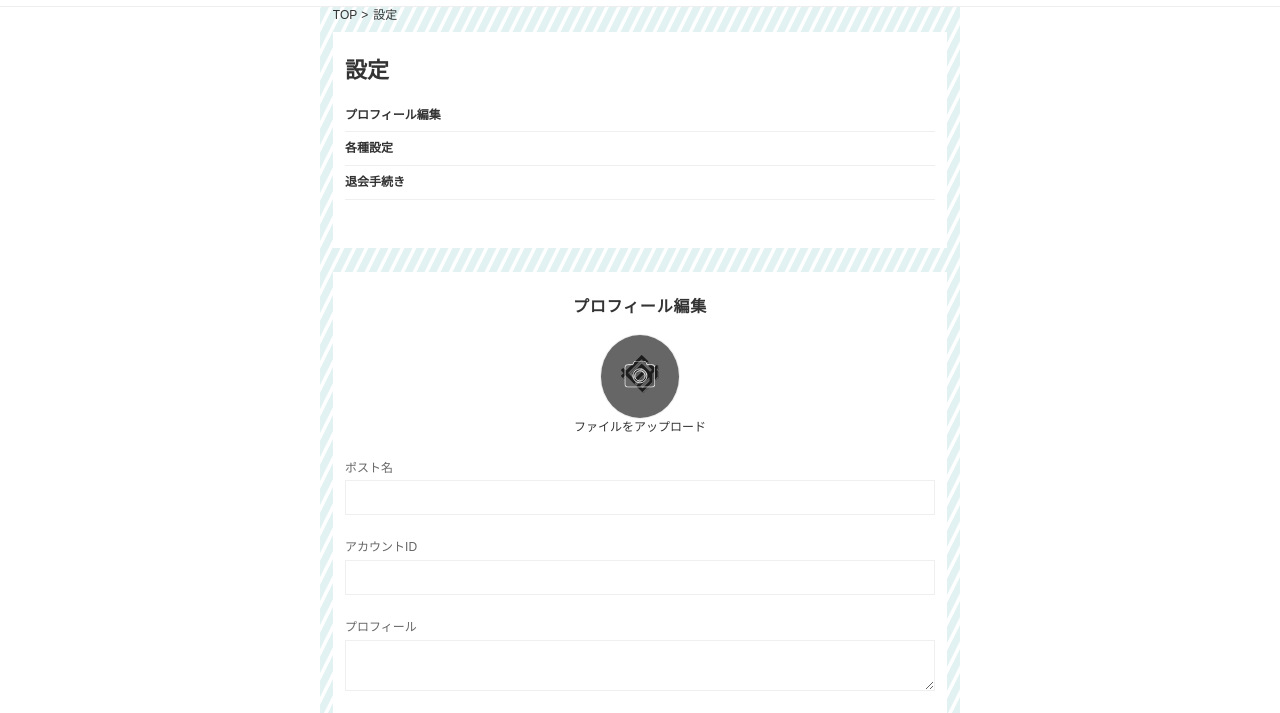
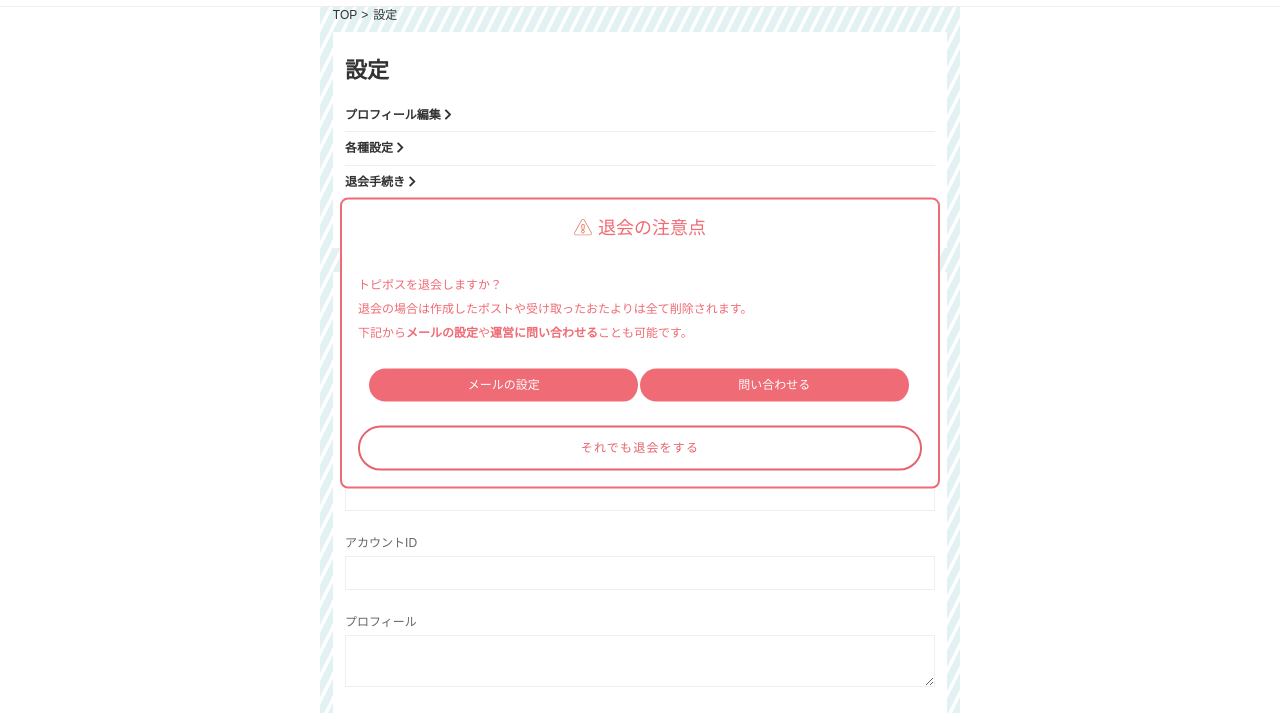
Before and after one commit to key0423/topiposu_namuru, a website: page profile.html in a window 1280 px wide. Shown: the part 57-770 px from the top of the page. Drawn offline with nearby package versions, Linux system fonts and the light colour scheme.

Commit message:
プロフィール画面の修正完了しました

```diff
--- a/profile.html
+++ b/profile.html
@@ -54,9 +54,9 @@
             <h1 class="page_ttl">設定</h1>
           </div>
           <ul class="u_page_link_list l_inner u_mgb24">
-            <li class="page_link_item"><a href="#profile" class="page_link_item_link u_pdb8 u_pdt8">プロフィール編集</a></li>
-            <li class="page_link_item"><a href="#other_settings" class="page_link_item_link u_pdb8 u_pdt8">各種設定</a></li>
-            <li class="page_link_item"><a href="#withdrawal" class="page_link_item_link u_pdb8 u_pdt8">退会手続き</a></li>
+            <li class="page_link_item"><a href="#profile" class="page_link_item_link u_pdb8 u_pdt8">プロフィール編集 <i class="fas fa-chevron-right"></i></a></li>
+            <li class="page_link_item"><a href="#other_settings" class="page_link_item_link u_pdb8 u_pdt8">各種設定 <i class="fas fa-chevron-right"></i></a></li>
+            <li class="page_link_item"><a href="#withdrawal" class="page_link_item_link u_pdb8 u_pdt8">退会手続き <i class="fas fa-chevron-right"></i></a></li>
           </ul>
         </section>
         <section class="u_mgb24 bg_white">
@@ -73,7 +73,7 @@
                 <p class="account_id"><a class="" href="#">ファイルをアップロード</a></p>
               </div>
               <div class="account_txt_box u_mgb24">
-                <label for="name" class="color_gray message_setting_ttl u_mgb4">ポスト名</label>
+                <label for="name" class="color_gray message_setting_ttl u_mgb4">名前</label>
                 <input type="text" id="name" class="border_box d_block message_setting_txt" name="name">
               </div>
               <div class="account_txt_box  u_mgb24">
@@ -127,7 +127,7 @@
             <form>
               <fieldset class="u_mgb24">
                 <div class="flex_side">
-                  <span class="color_gray message_setting_ttl u_mgb4">メールを通知しますか？</span>
+                  <span class="color_gray message_setting_ttl u_mgb4">通知のメールを送付しますか？</span>
                   <div class="flex">
                     <div>
                       <input type="radio" id="setting_checkitem1" class="message_setting_btn u_mgb20" name="setting_checkbox" checked="checked"/>
@@ -164,6 +164,21 @@
       </div>
     </div>
   </main>
+  <!-- 退会のポップアップ -->
+  <div class="withdrawal_blc">
+    <div class="withdrawal_inner">
+      <p class="withdrawal_ttl u_mgb32 tc"><span class="withdrawal_ttl_icon">退会の注意点</span></p>
+      <p class="withdrawal_txt u_mgb24">トピポスを退会しますか？<br>退会の場合は作成したポストや受け取ったおたよりは全て削除されます。<br>下記から<span class="bold">メールの設定</span>や<span class="bold">運営に問い合わせる</span>ことも可能です。</p>
+      <div class="withdrawal_btn_area flex u_mgb24">
+        <p class="withdrawal_btn"><a class="withdrawal_link" href="#">メールの設定</a></p>
+        <p class="withdrawal_btn"><a class="withdrawal_link" href="#">問い合わせる</a></p>
+      </div>
+      <p class="link_btn"><a class="link_btn_white link_icon_right" href="#">それでも退会をする</a>
+      </p>
+    </div>
+  </div>
+
+
   <footer class="l_footer">
     <div class="l_inner bg_gray">
       <ul class="u_footer_list flex_center">
--- a/scss/object/_object.scss
+++ b/scss/object/_object.scss
@@ -31,37 +31,37 @@
 .color_white {
   color: $white;
 }
-.color_gray{
+.color_gray {
   color: $gray;
 }
-.color_red{
+.color_red {
   color: $color_mailbox;
 }
 /*==============================
 ボーダー設定
 ==============================*/
-.border_bottom_red{
+.border_bottom_red {
   border-bottom: solid 2px $color_mailbox;
 }
 /*==============================
 中央揃え
 ==============================*/
-.tc{
+.tc {
   text-align: center;
 }
-.tr{
+.tr {
   text-align: right;
 }
 /*==============================
 font-weight
 ==============================*/
-.bold{
+.bold {
   font-weight: bold;
 }
 /*==============================
 header
 ==============================*/
-.header_side{
+.header_side {
   align-items: center;
 }
 .header_left {
@@ -94,9 +94,9 @@ header
 /*==============================
 パンくず
 ==============================*/
-.breadcrumbs{
+.breadcrumbs {
   display: flex;
-  .breadcrumbs_item:not(:last-child)::after{
+  .breadcrumbs_item:not(:last-child)::after {
     content: ">";
     display: inline-block;
     width: 12px;
@@ -127,7 +127,8 @@ footer
 }
 // アカウントイメージ
 .account_img_flame {
-  max-width: 80px;
+  width: 80px;
+  height: 80px;
   padding: 20px;
   margin: 0 auto;
   border-radius: 50%;
@@ -225,7 +226,7 @@ footer
   letter-spacing: 0.05em;
 }
 //小見出し
-.mini_ttl{
+.mini_ttl {
   font-size: 14px;
   font-weight: bold;
   border-bottom: solid 2px $color_light_pink;
@@ -302,8 +303,8 @@ footer
 /*==============================
 送信確認画面
 ==============================*/
-.message_enter_box{
-  .message_close{
+.message_enter_box {
+  .message_close {
     display: block;
     max-width: 24px;
     width: 100%;
@@ -315,7 +316,7 @@ footer
   position: fixed;
   left: 50%;
   top: 50%;
-  transform: translate(-50%,-50%);
+  transform: translate(-50%, -50%);
   z-index: 9999;
   background: $white;
   padding: 20px;
@@ -326,9 +327,9 @@ footer
     border-radius: 4px;
     padding: 16px;
   }
-  .message_cancel{
+  .message_cancel {
     text-align: center;
-      a{
+    a {
       color: $color_message;
       border-bottom: 1px solid $color_message;
       padding-bottom: 2px;
@@ -364,7 +365,7 @@ footer
     }
   }
 }
-.mailbox{
+.mailbox {
   .pagenation {
     .page.active {
       a {
@@ -378,10 +379,10 @@ footer
 /*==============================
 ページ内リンク
 ==============================*/
-.page_link_item{
+.page_link_item {
   font-weight: bold;
   border-bottom: solid 1px $light_gray;
-  .page_link_item_link{
+  .page_link_item_link {
     display: block;
   }
 }
@@ -419,7 +420,7 @@ footer
 }
 // 青枠リンクボタン
 .link_btn_blue_line {
-  @include link_btn_white($border_color: #6EB2E0,$font-color: #6EB2E0);
+  @include link_btn_white($border_color: #6eb2e0, $font-color: #6eb2e0);
   @include d_block;
 }
 @mixin round_link_btn($right: 2%, $bottom: 16px) {
@@ -452,12 +453,11 @@ footer
   }
 }
 // 各種設定フォーム追加するボタン
-.red_mini_button{
+.red_mini_button {
   color: #ffffff;
   background: $color_mailbox;
-  padding:12px;
+  padding: 12px;
 }
-
 
 .copyright {
   text-align: center;
@@ -641,19 +641,19 @@ js用
 }
 
 /*----------アイコン選択----------*/
-.topic_setting_icon{
+.topic_setting_icon {
   display: block;
   background: $icon_bg;
   padding: 8px;
 }
-.select_icon_blc{
-  background:$white;
+.select_icon_blc {
+  background: $white;
   padding: 16px;
   position: relative;
 }
-.select_icon_item{
-  margin:0 2%;
-  .select_icon_img{
+.select_icon_item {
+  margin: 0 2%;
+  .select_icon_img {
     display: block;
     width: 64px;
     height: 64px;
@@ -661,11 +661,11 @@ js用
     background: $icon_bg;
     border: solid 3px $icon_bg;
   }
-  .icon_name{
+  .icon_name {
     text-align: center;
   }
 }
-input[type="radio"]:checked + .select_icon_img{
+input[type="radio"]:checked + .select_icon_img {
   border: solid 3px $color_mailbox;
 }
 
@@ -700,29 +700,29 @@ input[type="radio"]:checked + .select_icon_img{
 /*==============================
 ポストを編集するボタン
 ==============================*/
-.message_setting{
+.message_setting {
   width: 100%;
-  max-width:140px;
+  max-width: 140px;
   margin-left: auto;
-  .message_setting_link{
+  .message_setting_link {
     display: block;
     color: $white;
     border: solid 1px $white;
     padding: 10px;
-    .icon{
-      margin-right:8px;
+    .icon {
+      margin-right: 8px;
     }
   }
 }
-.message_setting_radio_btn{
+.message_setting_radio_btn {
   margin: 0.5rem;
   position: relative;
-  input[type="radio"]{
+  input[type="radio"] {
     position: absolute;
     opacity: 0;
-    + label{
-      &:before{
-        content: '';
+    + label {
+      &:before {
+        content: "";
         background: #ffffff;
         border-radius: 100%;
         display: inline-block;
@@ -737,24 +737,24 @@ input[type="radio"]:checked + .select_icon_img{
         transition: all 250ms ease;
       }
     }
-    &:checked{
-      + label{
-        &:before{
+    &:checked {
+      + label {
+        &:before {
           background-color: $color_mailbox;
           box-shadow: inset 0 0 0 4px #ffffff;
         }
       }
     }
-    &:focus{
-      + label{
-        &:before{
+    &:focus {
+      + label {
+        &:before {
           outline: none;
           border-color: $gray;
         }
       }
     }
-    &:disabled{
-      + label{
+    &:disabled {
+      + label {
         &:before {
           box-shadow: inset 0 0 0 4px $color_mailbox;
           border-color: darken($color_mailbox, 25%);
@@ -842,14 +842,14 @@ input[type="radio"]:checked + .select_icon_img{
 /*==============================
 手紙への返信
 ==============================*/
-.answer{
+.answer {
   .answer_inner {
-    background: #FD9F9F;
+    background: #fd9f9f;
     padding: 16px 4% 10px;
     border-radius: 4px;
     .answer_text {
       min-height: 140px;
-      line-height: 2.0;
+      line-height: 2;
       color: $white;
       font-weight: bold;
     }
@@ -868,7 +868,7 @@ input[type="radio"]:checked + .select_icon_img{
   }
 }
 // 文字数カウント
-.text_count{
+.text_count {
   text-align: right;
   color: $white;
 }
@@ -876,34 +876,34 @@ input[type="radio"]:checked + .select_icon_img{
 /*==============================
 ポストの設定画面
 ==============================*/
-.select_icon_btn{
+.select_icon_btn {
   max-width: 104px;
   width: 100%;
   background: $light_gray;
   border-radius: 4px;
   padding: 4px;
-  .select_icon_btn_link{
+  .select_icon_btn_link {
     width: 100%;
     text-align: center;
   }
 }
-.message_setting_ttl{
+.message_setting_ttl {
   display: block;
 }
-.message_setting_txt{
+.message_setting_txt {
   width: 100%;
   background: $white;
   padding: 8px;
 }
-.message_setting_txt_area{
+.message_setting_txt_area {
   width: 100%;
   background: $white;
-  min-height:160px;
+  min-height: 160px;
   height: auto;
   padding: 4px;
 }
 /* チェックボックス */
-input[type=checkbox] {
+input[type="checkbox"] {
   display: none;
 }
 .wanted {
@@ -918,7 +918,7 @@ input[type=checkbox] {
 .wanted::before {
   background: #fff;
   border: 1px solid #231815;
-  content: '';
+  content: "";
   display: block;
   height: 16px;
   left: 5px;
@@ -930,7 +930,7 @@ input[type=checkbox] {
 .wanted::after {
   border-right: 3px solid #ed7a9c;
   border-bottom: 3px solid #ed7a9c;
-  content: '';
+  content: "";
   display: block;
   height: 9px;
   left: 10px;
@@ -941,91 +941,149 @@ input[type=checkbox] {
   transform: rotate(45deg);
   width: 5px;
 }
-input[type=checkbox]:checked + .wanted::after {
+input[type="checkbox"]:checked + .wanted::after {
   opacity: 1;
 }
 
-.color_mailbox{
+.color_mailbox {
   color: $color_mailbox;
 }
 
 /*==============================
 画像のアップロードのグレー
 ==============================*/
-.upload_img{
+.upload_img {
   display: block;
   overflow: hidden;
   position: relative;
-  &::before{
-    display:inline-block;
-    content:'';
+  &::before {
+    display: inline-block;
+    content: "";
     width: 100%;
     height: 100%;
-    position:absolute;
-    background:rgba(0,0,0,0.6);
-    top:0;
-    left:0;
-    z-index:1;
+    position: absolute;
+    background: rgba(0, 0, 0, 0.6);
+    top: 0;
+    left: 0;
+    z-index: 1;
   }
-  &::after{
-    display:inline-block;
-    content:'';
+  &::after {
+    display: inline-block;
+    content: "";
     width: 40%;
     height: 40%;
-    position:absolute;
+    position: absolute;
     left: 50%;
     top: 50%;
-    transform: translate(-50%,-50%);
+    transform: translate(-50%, -50%);
     background: url(../img/upload_camera.svg) no-repeat;
     background-size: contain;
-    z-index:2;
+    z-index: 2;
   }
 }
 
 /*========枠のあるテキストボックス========*/
-.border_box{
+.border_box {
   border: solid 1px $light_gray;
 }
 
 /*========Webサイト登録部分========*/
-.account_web_box:nth-child(n+2){
+.account_web_box:nth-child(n + 2) {
   border-top: dotted 2px $gray;
 }
-.account_txt_box_ttl{
+.account_txt_box_ttl {
   font-size: $font_sp_m;
 }
-.acccount_minus_btn{
-  .acccount_minus_btn_link{
+.acccount_minus_btn {
+  .acccount_minus_btn_link {
     color: $gray;
     font-size: $font_m;
-    &:hover{
+    &:hover {
       color: #ffffff;
     }
   }
 }
-.account_plus_btn{
+.account_plus_btn {
   width: 18px;
   text-align: center;
   margin: 0 auto;
 }
 // 各種設定のラジオボタン
-.setting_checkitem_txt{
+.setting_checkitem_txt {
   background: $light_gray;
   padding: 12px 18px;
   border-bottom: solid 2px $gray;
 }
-.message_setting_btn:checked + .setting_checkitem_txt{
+.message_setting_btn:checked + .setting_checkitem_txt {
   background: $color_mailbox;
   color: #ffffff;
   border-bottom: solid 2px #ffffff;
 }
 // ミュートワード
-.setting_mute_flex{
-  .message_setting_txt{
+.setting_mute_flex {
+  .message_setting_txt {
     flex-basis: calc(100% - 80px);
   }
-  .red_mini_button{
+  .red_mini_button {
     flex-basis: 80px;
     width: 80px;
   }
 }
+
+// 退会モーダル
+.withdrawal_blc {
+  width: 90%;
+  max-width: 600px;
+  border-radius: 8px;
+  border: solid 2px $color_mailbox;
+  background: #ffffff;
+  position: fixed;
+  z-index: 9999;
+  top: 50%;
+  left: 50%;
+  transform: translate(-50%, -50%);
+  .withdrawal_inner {
+    padding: 16px;
+    .withdrawal_ttl {
+      font-size: 18px;
+      color: $color_mailbox;
+      .withdrawal_ttl_icon{
+        padding-left: 24px;
+        position: relative;
+        &::before {
+          content: "";
+          display: inline-block;
+          background: url(../img/icon_exclamation.svg) no-repeat;
+          background-size: contain;
+          width: 18px;
+          height: 18px;
+          position: absolute;
+          top: 50%;
+          left: 0;
+          transform: translateY(-50%);
+        }
+      }
+    }
+    .withdrawal_txt {
+      color: $color_mailbox;
+      line-height: 2;
+    }
+    .withdrawal_btn_area {
+      justify-content: center;
+      .withdrawal_btn {
+        flex-basis: 48%;
+        .withdrawal_link {
+          color: #ffffff;
+          background: $color_mailbox;
+          display: block;
+          text-align: center;
+          padding: 8px;
+          border-radius: 30px;
+          &:first-child {
+            border-right: solid 2px #ffffff;
+          }
+        }
+      }
+    }
+  }
+}
```
Also changed, not shown: css/app.css, img/icon_exclamation.svg (added), img/icon_plus.svg (deleted).
